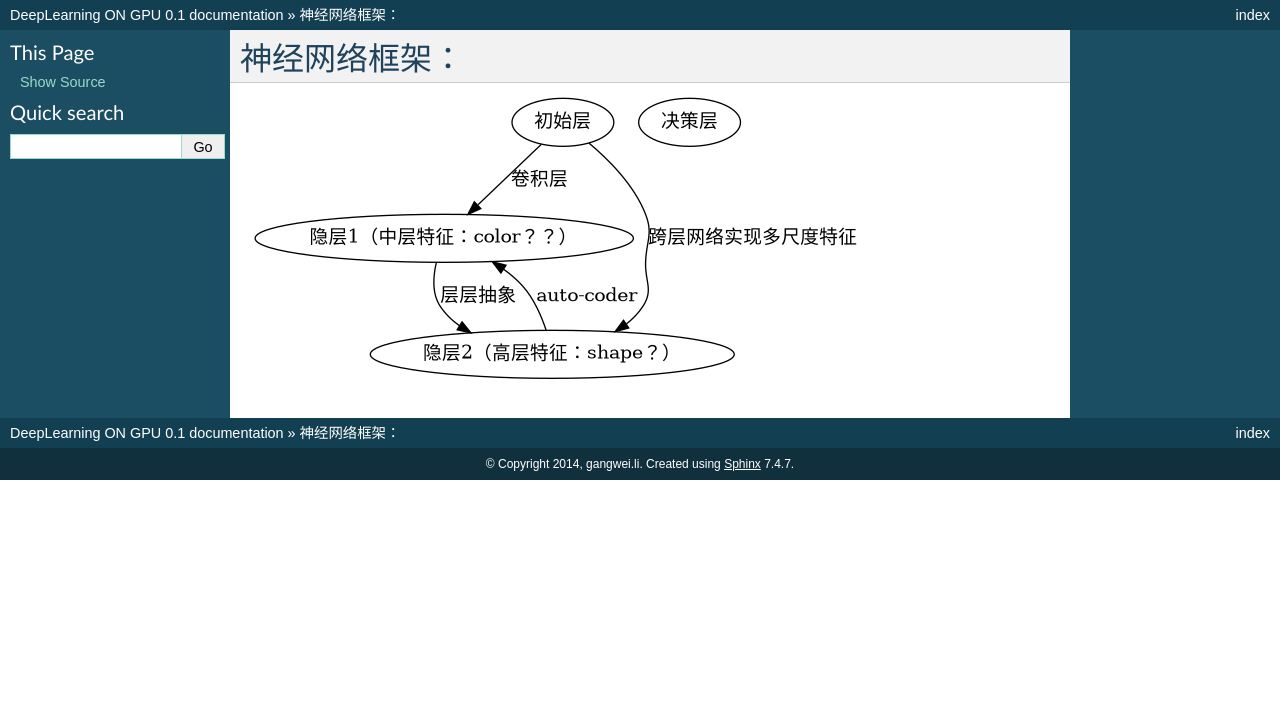
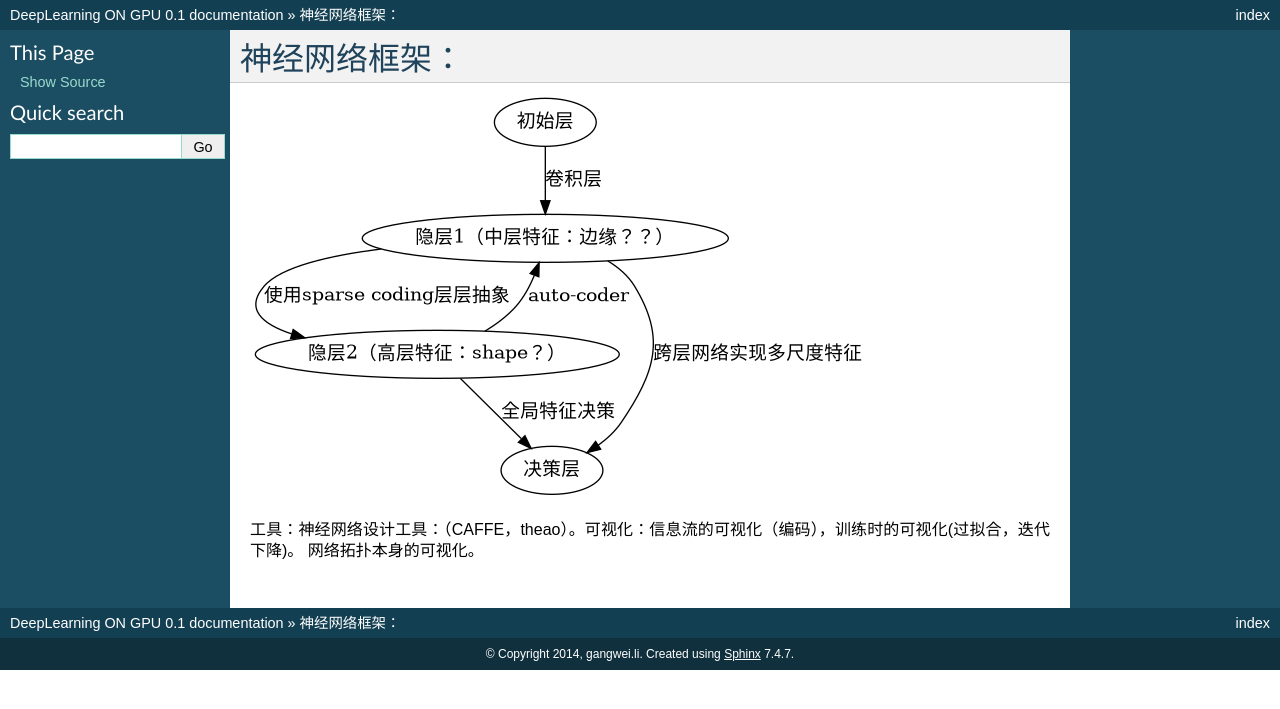
Before and after one commit to hiqdevlord/DeepLearningOnGPU, a Sphinx documentation site: the page built from source/Stage_2/neuralNetworks.rst, in a window 1280 px wide. Shown: the top 709 px of the page. Built offline with Sphinx 7.4.7, drawn with Linux system fonts in a browser that asks for light colours; pages that are not in the unit, such as notebooks, are missing from menus.

Commit message:
修改深度学习框架

```diff
--- a/source/Stage_2/neuralNetworks.rst
+++ b/source/Stage_2/neuralNetworks.rst
@@ -4,12 +4,15 @@
 .. graphviz::
 
    digraph{
-   a [label="初始层"]
-   b [label="隐层1（中层特征：color？？）"]
-   c [label="隐层2（高层特征：shape？）"]
-   d [label="决策层"]
-   a->b  [label="卷积层"]
-   c->b  [label="auto-coder"]
-   a->c  [label="跨层网络实现多尺度特征"]
-   b->c  [label="层层抽象"]
+      a [label="初始层"]
+      b [label="隐层1（中层特征：边缘？？）"]
+      c [label="隐层2（高层特征：shape？）"]
+      d [label="决策层"]
+      a->b  [label="卷积层"]
+      c->b  [label="auto-coder"]
+      b->d  [label="跨层网络实现多尺度特征"]
+      b->c  [label="使用sparse coding层层抽象"]
+      c->d  [label="全局特征决策"]
    }
+
+工具：神经网络设计工具：（CAFFE，theao）。可视化：信息流的可视化（编码），训练时的可视化(过拟合，迭代下降)。 网络拓扑本身的可视化。
```
